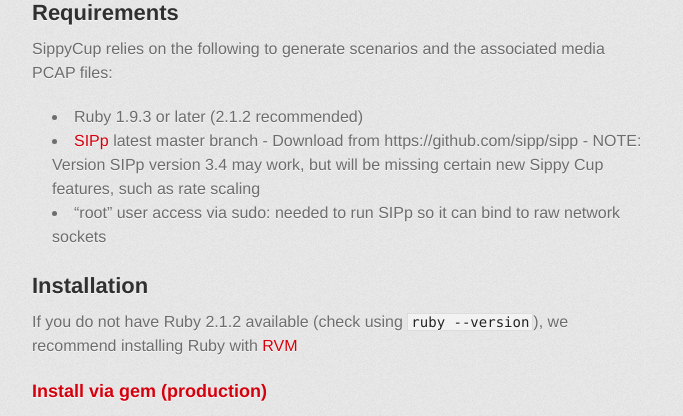
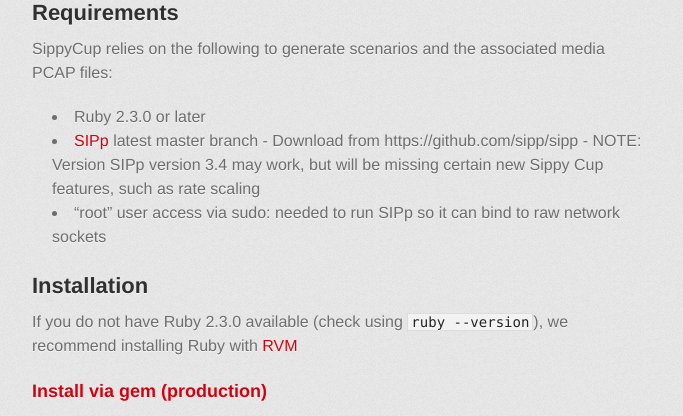
Before and after one commit to mojolingo/sippy_cup, a Jekyll site: the page built from index.md, in a window 1280 px wide and 900 px high, scrolled down 1513 px. Shown: the part 152-568 px from the top of the window, without its empty margins (298-981 px from the left). Built offline with Jekyll 4.4.1, drawn with Linux system fonts in a browser that asks for light colours; some web fonts are replaced.

Commit message:
Require Ruby 2.3

```diff
--- a/index.md
+++ b/index.md
@@ -40,13 +40,13 @@
 
 SippyCup relies on the following to generate scenarios and the associated media PCAP files:
 
-* Ruby 1.9.3 or later (2.1.2 recommended)
+* Ruby 2.3.0 or later
 * [SIPp](http://sipp.sourceforge.net/) latest master branch - Download from https://github.com/sipp/sipp - NOTE: Version SIPp version 3.4 may work, but will be missing certain new Sippy Cup features, such as rate scaling
 * "root" user access via sudo: needed to run SIPp so it can bind to raw network sockets
 
 ## Installation {#installation}
 
-If you do not have Ruby 2.1.2 available (check using `ruby --version`), we recommend installing Ruby with [RVM](http://rvm.io)
+If you do not have Ruby 2.3.0 available (check using `ruby --version`), we recommend installing Ruby with [RVM](http://rvm.io)
 
 ### Install via gem (production)
 
```
